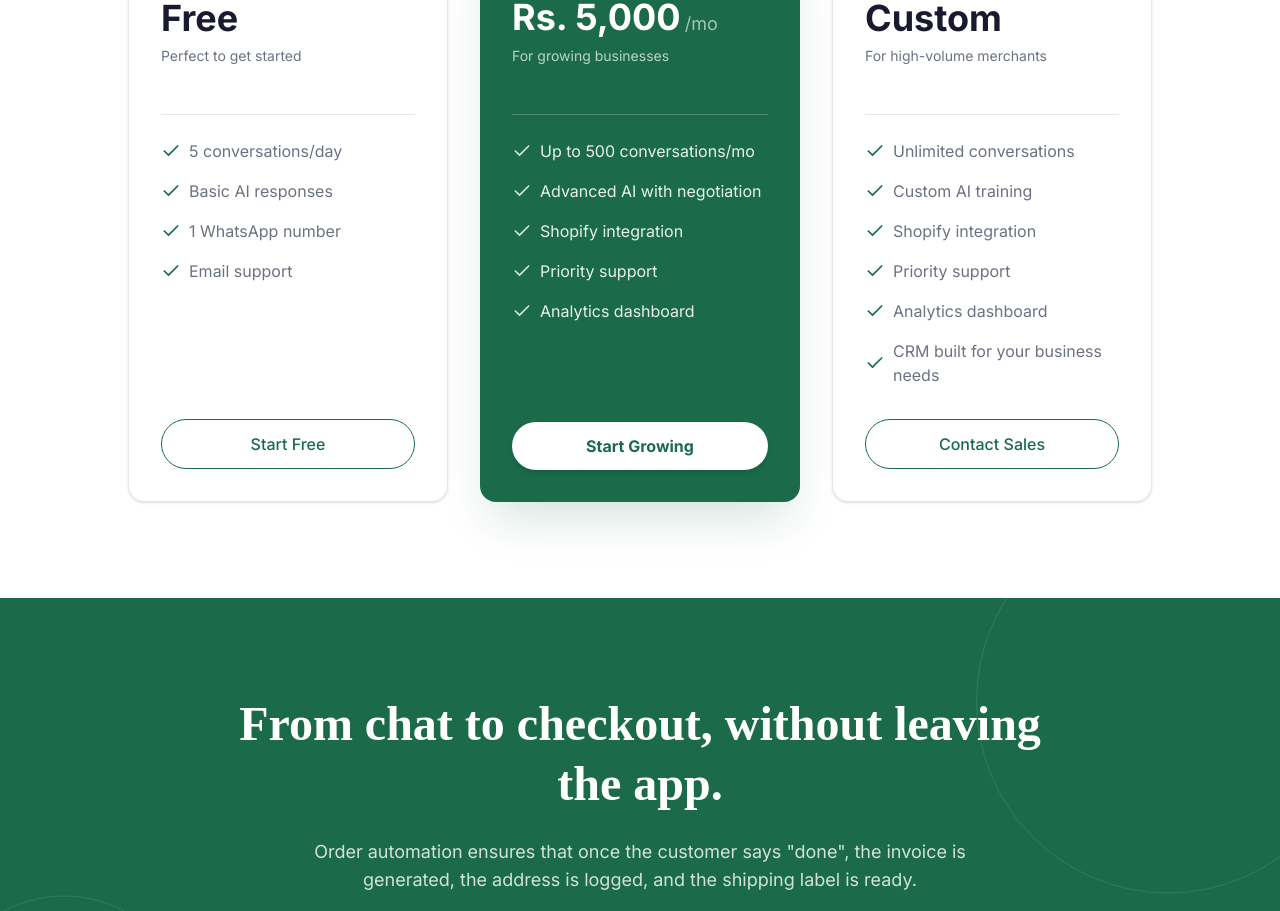
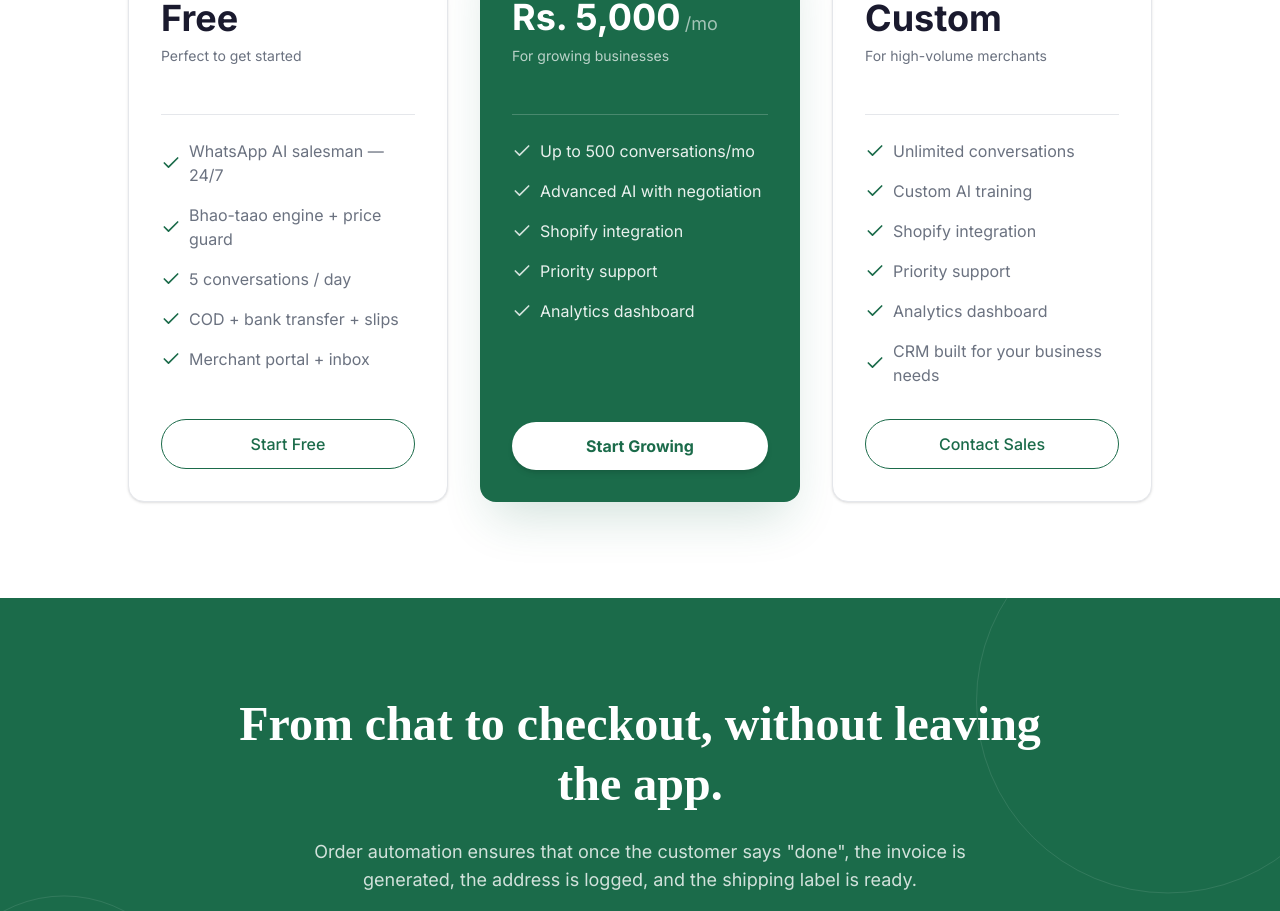
Before and after one commit to Fazal-Khan05/Sahulatcart_Marketing_site, a React (Vite) app: page / in a window 1280 px wide. Shown: the part 6340-7251 px from the top of the page. Built offline with nearby package versions, Linux system fonts and the light colour scheme; a web font is replaced by a local one.

Commit message:
Update free tier feature points

```diff
--- a/src/components/sections/Pricing.jsx
+++ b/src/components/sections/Pricing.jsx
@@ -66,10 +66,11 @@ const Pricing = () => {
 
             <ul className="flex-1 space-y-4">
               {[
-                '5 conversations/day',
-                'Basic AI responses',
-                '1 WhatsApp number',
-                'Email support'
+                'WhatsApp AI salesman — 24/7',
+                'Bhao-taao engine + price guard',
+                '5 conversations / day',
+                'COD + bank transfer + slips',
+                'Merchant portal + inbox'
               ].map((feature, i) => (
                 <li key={i} className="flex items-center gap-2">
                   <Check className="w-5 h-5 text-primary shrink-0" />
```
